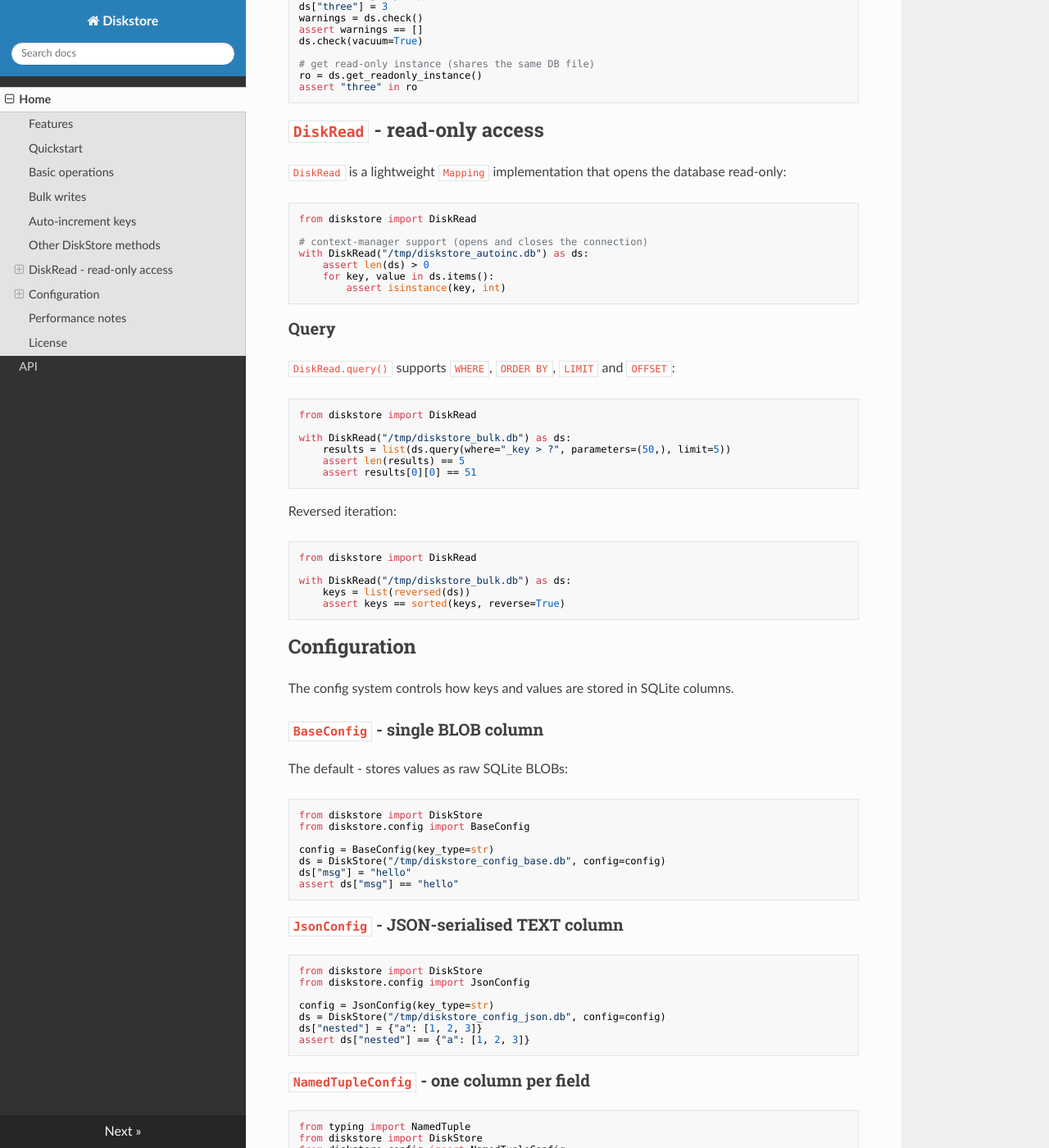
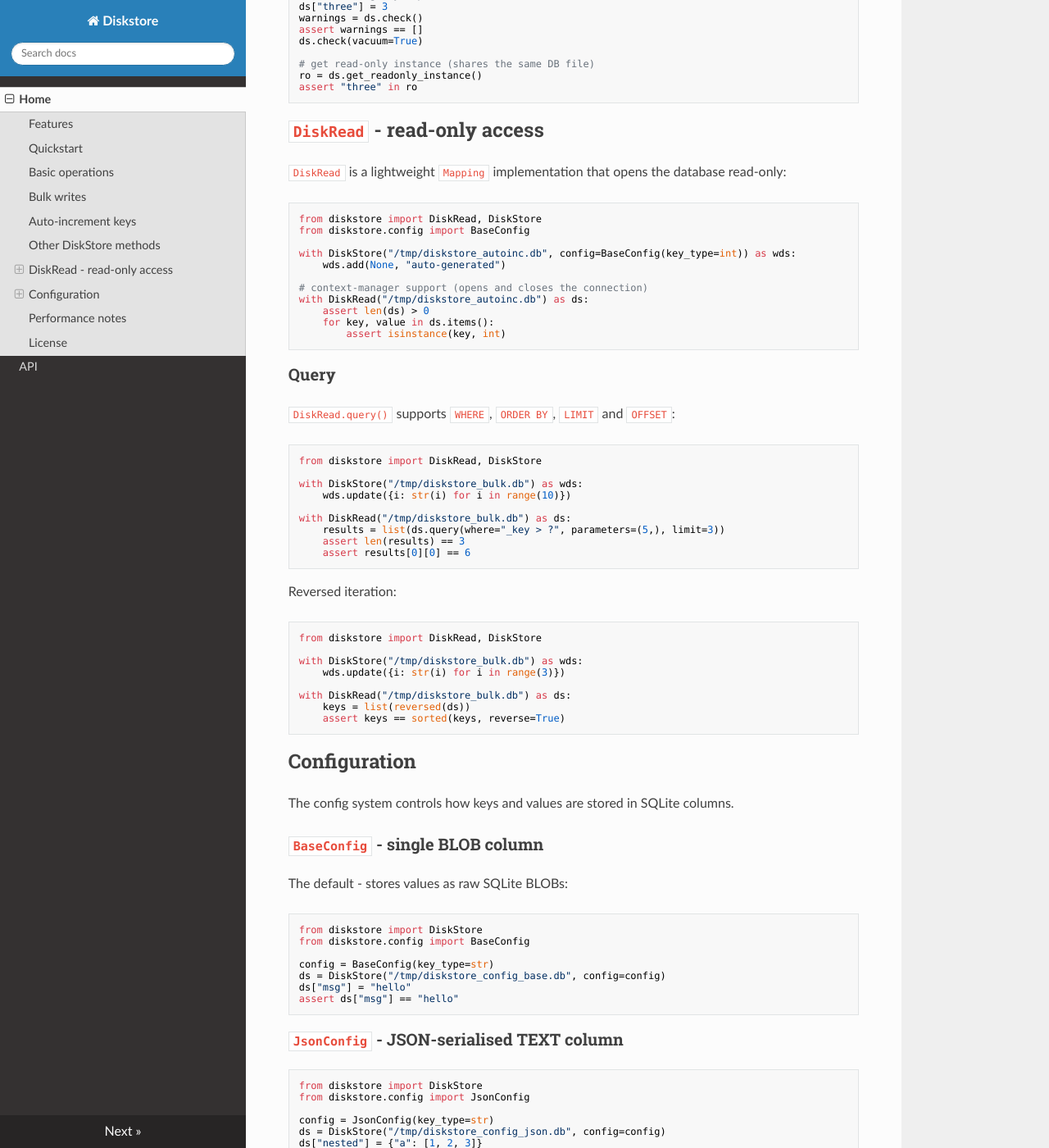
Before and after one commit to tds333/diskstore, an MkDocs documentation site: the page built from docs/index.md, in a window 1280 px wide and 1400 px high, scrolled down 2384 px. Shown: the whole window at 82% size. Built offline with MkDocs 1.6.1, drawn with Linux system fonts in a browser that asks for light colours; nearby versions of some CDN libraries.

Commit message:
Fix examples to be self contained

````diff
--- a/docs/index.md
+++ b/docs/index.md
@@ -147,7 +147,11 @@ assert "three" in ro
 read‑only:
 
 ```python
-from diskstore import DiskRead
+from diskstore import DiskRead, DiskStore
+from diskstore.config import BaseConfig
+
+with DiskStore("/tmp/diskstore_autoinc.db", config=BaseConfig(key_type=int)) as wds:
+    wds.add(None, "auto-generated")
 
 # context-manager support (opens and closes the connection)
 with DiskRead("/tmp/diskstore_autoinc.db") as ds:
@@ -161,18 +165,24 @@ with DiskRead("/tmp/diskstore_autoinc.db") as ds:
 `DiskRead.query()` supports `WHERE`, `ORDER BY`, `LIMIT` and `OFFSET`:
 
 ```python
-from diskstore import DiskRead
+from diskstore import DiskRead, DiskStore
+
+with DiskStore("/tmp/diskstore_bulk.db") as wds:
+    wds.update({i: str(i) for i in range(10)})
 
 with DiskRead("/tmp/diskstore_bulk.db") as ds:
-    results = list(ds.query(where="_key > ?", parameters=(50,), limit=5))
-    assert len(results) == 5
-    assert results[0][0] == 51
+    results = list(ds.query(where="_key > ?", parameters=(5,), limit=3))
+    assert len(results) == 3
+    assert results[0][0] == 6
 ```
 
 Reversed iteration:
 
 ```python
-from diskstore import DiskRead
+from diskstore import DiskRead, DiskStore
+
+with DiskStore("/tmp/diskstore_bulk.db") as wds:
+    wds.update({i: str(i) for i in range(3)})
 
 with DiskRead("/tmp/diskstore_bulk.db") as ds:
     keys = list(reversed(ds))
````
